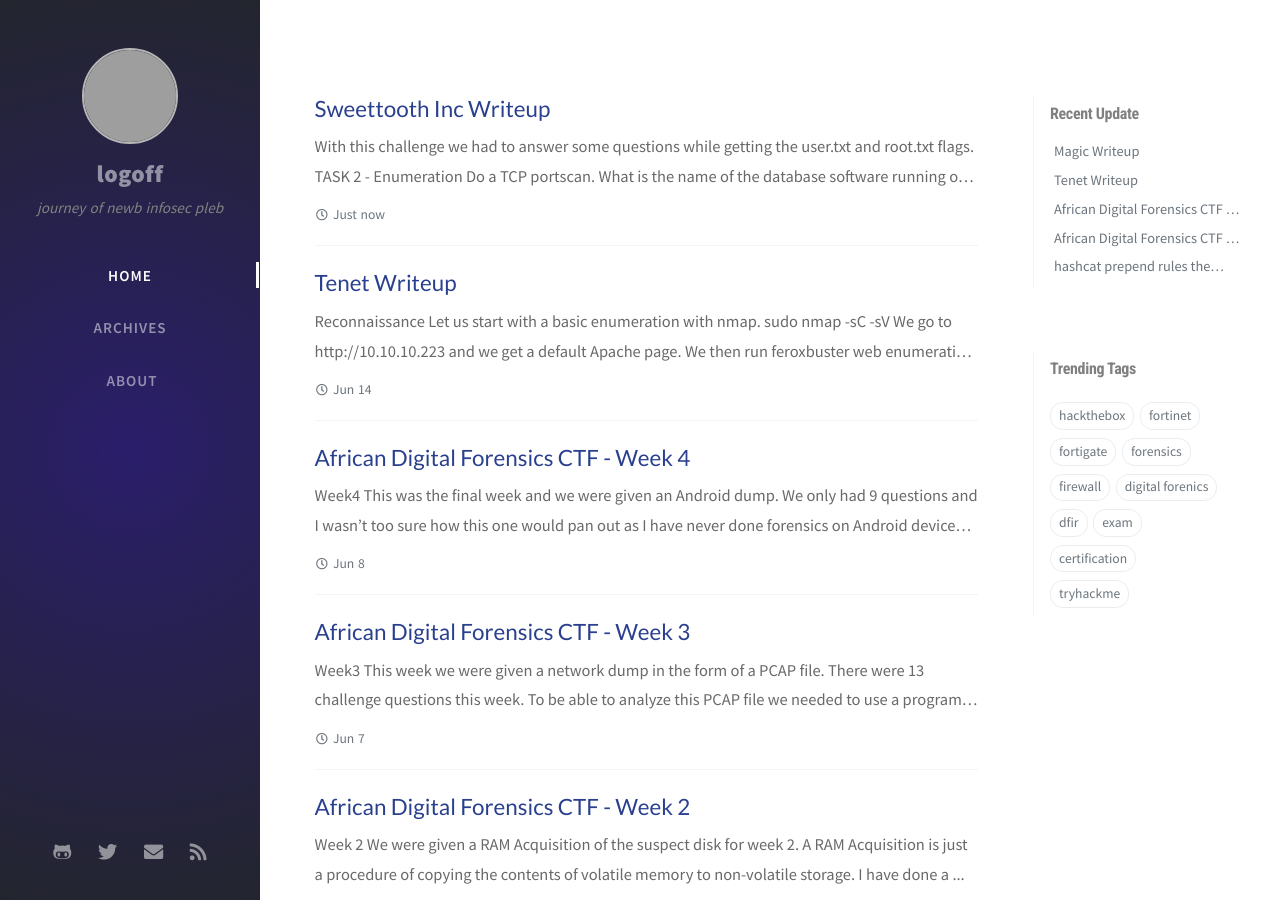
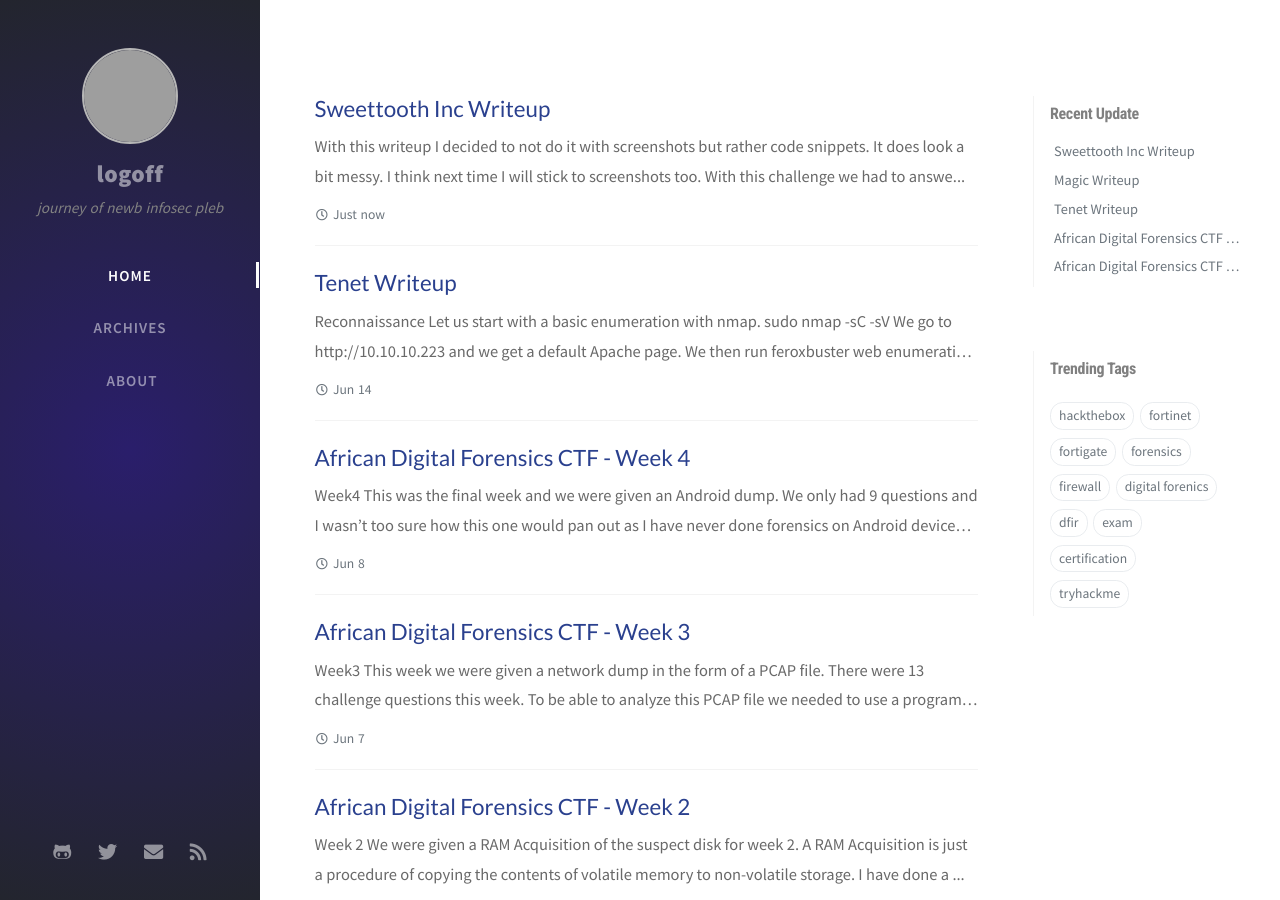
Before and after one commit to geoffchisnall/geoffchisnall.github.io, a Jekyll site: the page built from index.html, in a window 1280 px wide and 900 px high. Built offline with Jekyll 4.4.1, drawn with Linux system fonts in a browser that asks for light colours; nearby versions of some CDN libraries; the list of posts is cut into pages by our own code; comment, search, counter and statistics services are not loaded; grey boxes are pictures that could not be loaded.

Commit message:
fixed formatting

```diff
--- a/_data/updates.yml
+++ b/_data/updates.yml
@@ -23,6 +23,9 @@
   filename: 'African-Digital-Forensics-CTF-Week-2'
   lastmod: '2021-06-03 14:30:31 +0200'
 -
+  filename: 'SweettoothINC-Writeup'
+  lastmod: '2021-08-02 08:47:43 +0200'
+-
   filename: 'eJPT-Exam'
   lastmod: '2021-01-30 11:55:57 +0200'
 -
--- a/_posts/2021-08-02-SweettoothINC-Writeup.md
+++ b/_posts/2021-08-02-SweettoothINC-Writeup.md
@@ -7,6 +7,7 @@ tags: [tryhackme, writeup, sweettoothinc]
 math: true
 image: /assets/img/thm/sweettoothinc/heading.png
 ---
+###### With this writeup I decided to not do it with screenshots but rather code snippets. It does look a bit messy. I think next time I will stick to screenshots too.
 
 With this challenge we had to answer some questions while getting the `user.txt` and `root.txt` flags.
 
```
